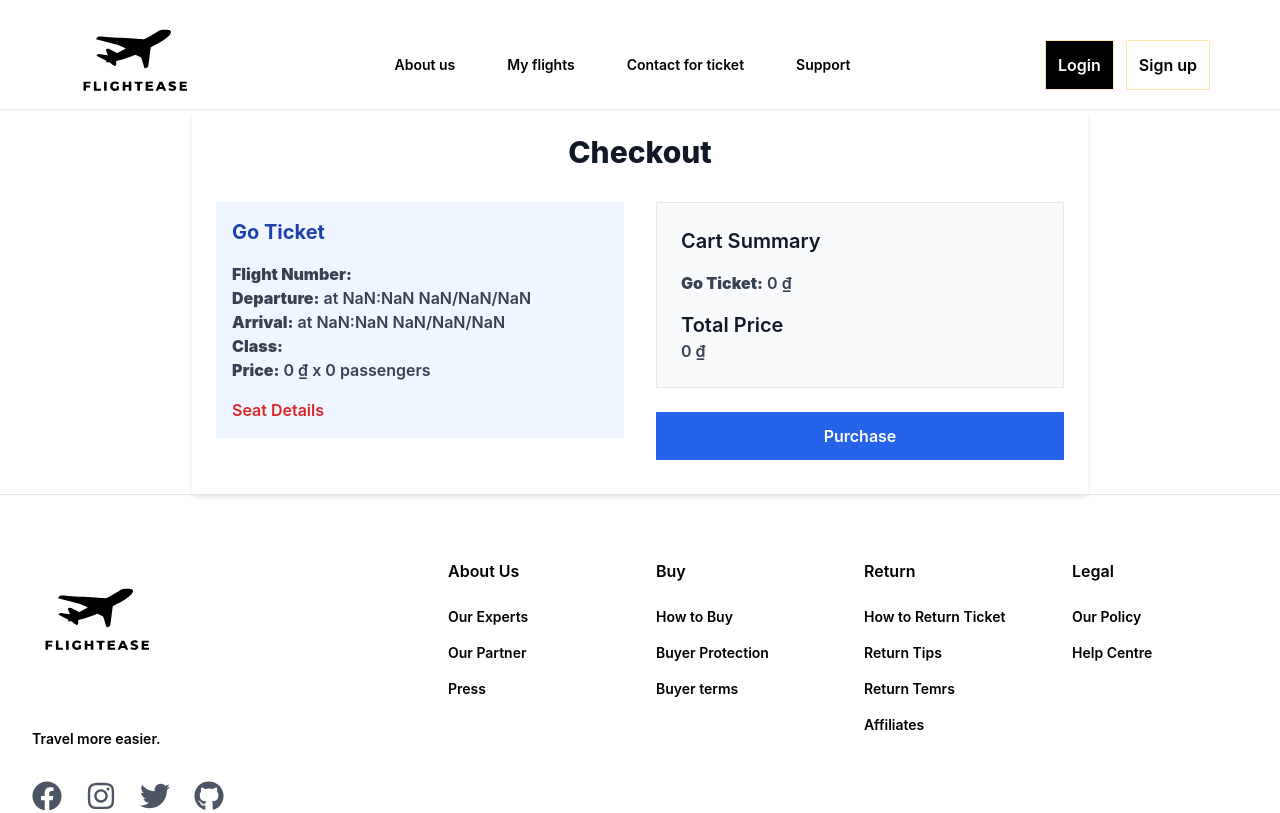
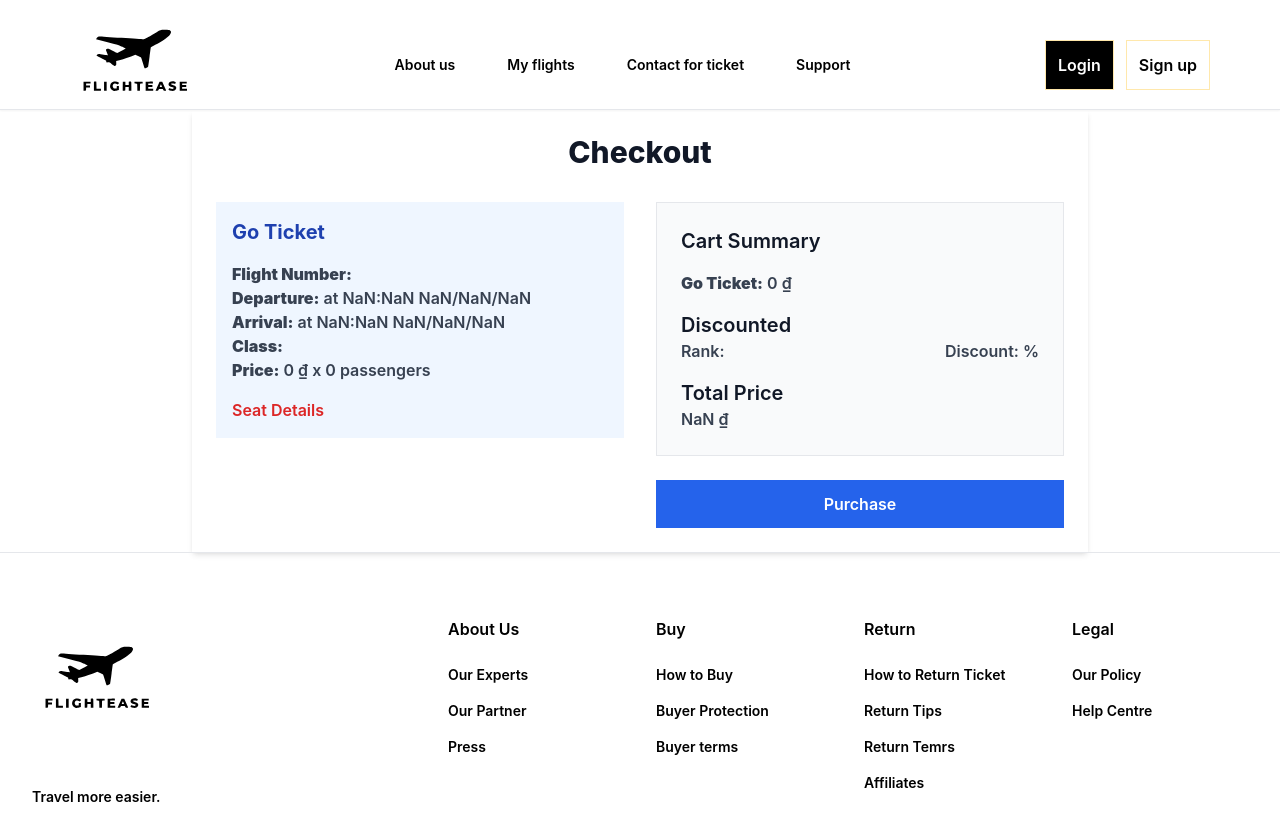
Before and after one commit to louisedoan/PRN231Fall2024-CodeThauDem-FE, a React (Vite) app: page /checkout in a window 1280 px wide. Shown: the top 813 px of the page. Built offline with nearby package versions, Linux system fonts and the light colour scheme.

Commit message:
fix checkout

```diff
--- a/src/App.jsx
+++ b/src/App.jsx
@@ -31,9 +31,8 @@ import PasswordReset from "./pages/ForgotPassword/ResetPassword";
 import FlightReportPage from "./pages/FlightReport/FlightReportPage";
 import VerifyUserPage from "./pages/Verification/VerifyUser";
 import 'firebase/auth';
-import {firebaseConfig, app} from './firebase';
 
-app
+
 function App() {
   const navigate = useNavigate();
   const location = useLocation();
--- a/src/components/ui/popup-modal/LoginModal.jsx
+++ b/src/components/ui/popup-modal/LoginModal.jsx
@@ -14,8 +14,8 @@ import InputField from "../popup-modal/InputField";
 import { loginUser } from "../../../lib/api/Authen";
 import { setCurrentUser } from "../../../lib/redux/reducers/userSlice";
 import { useNavigate } from "react-router-dom";
-import { auth, provider } from "../../../firebase";
-import { signInWithPopup } from "firebase/auth";
+import { auth } from "../../../firebase";
+import { GoogleAuthProvider,signInWithPopup } from "firebase/auth";
 import { jwtDecode } from "jwt-decode";
 import googleLogo from "../../../assets/google.png"; // Import Google logo image
 
@@ -70,6 +70,7 @@ const LoginModal = () => {
 
   const handleGoogleLogin = async () => {
     try {
+      const provider = new GoogleAuthProvider();
       const result = await signInWithPopup(auth, provider);
       const user = result.user;
       const token = await user.getIdToken();
--- a/src/firebase.jsx
+++ b/src/firebase.jsx
@@ -1,5 +1,5 @@
 import { initializeApp } from "firebase/app";
-import { getAuth, GoogleAuthProvider } from "firebase/auth";
+import { getAuth } from "firebase/auth";
 
 const firebaseConfig = {
     apiKey: "AIzaSyDkw61AhOvL1dTXod07WHiiXWz8rNrjaKY",
@@ -14,6 +14,6 @@ const firebaseConfig = {
 
 const app = initializeApp(firebaseConfig);
 const auth = getAuth(app);
-const provider = new GoogleAuthProvider();
 
-export { auth, provider, app, firebaseConfig };
+
+export { auth, app, firebaseConfig };
--- a/src/pages/Checkout.jsx
+++ b/src/pages/Checkout.jsx
@@ -1,9 +1,12 @@
 import React from "react";
 import { useSelector, useDispatch } from "react-redux";
+import { useLocation } from "react-router-dom";
 import { createPaymentUrl } from "../lib/api/Payment";
 
 const Checkout = () => {
   const dispatch = useDispatch();
+  const location = useLocation();
+  const { rank, discount } = location.state || {};
   const passengerInformation = useSelector((state) => state.bookings.passengerInformation);
   const flightBooking = useSelector((state) => state.bookings.flightBooking);
   const returnFlightBooking = useSelector((state) => state.bookings.returnFlightBooking);
@@ -11,7 +14,6 @@ const Checkout = () => {
   const returnFlightSeatBooking = useSelector((state) => state.bookings.returnFlightSeatBooking);
   const orderId = useSelector((state) => state.bookings.orderId);
   const isRoundTrip = !!returnFlightBooking.flightId;
-
 
   const formatDateTime = (dateTimeString) => {
     const date = new Date(dateTimeString);
@@ -22,7 +24,7 @@ const Checkout = () => {
     const year = date.getFullYear();
     return `${hours}:${minutes} ${day}/${month}/${year}`;
   };
-console.log(isRoundTrip);
+
   const formatPrice = (price) => {
     return new Intl.NumberFormat('vi-VN', { style: 'currency', currency: 'VND' }).format(price);
   };
@@ -31,6 +33,10 @@ console.log(isRoundTrip);
     const goTicketPrice = flightSeatBooking.reduce((total, seat) => total + seat.price, 0);
     const returnTicketPrice = isRoundTrip ? returnFlightSeatBooking.reduce((total, seat) => total + seat.price, 0) : 0;
     return goTicketPrice + returnTicketPrice;
+  };
+
+  const calculateDiscountedPrice = (totalPrice, discount) => {
+    return totalPrice - (totalPrice * discount / 100);
   };
 
   const handlePurchase = async () => {
@@ -47,6 +53,22 @@ console.log(isRoundTrip);
       alert("Failed to create payment URL. Please try again.");
     }
   };
+
+  const getRankColor = (rank) => {
+    switch (rank) {
+      case 'Bronze':
+        return 'text-brown-500';
+      case 'Silver':
+        return 'text-gray-500';
+      case 'Gold':
+        return 'text-yellow-500';
+      default:
+        return 'text-gray-700';
+    }
+  };
+
+  const totalPrice = calculateTotalPrice();
+  const discountedPrice = calculateDiscountedPrice(totalPrice, discount);
 
   return (
     <div className="checkout-container max-w-4xl mx-auto p-6 bg-white rounded-lg shadow-md">
@@ -110,8 +132,14 @@ console.log(isRoundTrip);
                 <p><strong>Return Ticket:</strong> {formatPrice(returnFlightSeatBooking.reduce((total, seat) => total + seat.price, 0))}</p>
               )}
             </div>
+            <h2 className="text-xl font-semibold text-gray-900 mt-4">Discounted</h2>
+            <div className="flex justify-between text-gray-700 space-x-2">
+              <p className={getRankColor(rank)}>Rank: {rank}</p>
+              <p>Discount: {discount}%</p>
+            </div>
             <h2 className="text-xl font-semibold text-gray-900 mt-4">Total Price</h2>
-            <p className="text-gray-700">{formatPrice(calculateTotalPrice())}</p>
+            <p className="text-gray-700">{formatPrice(discountedPrice)}</p>
+
           </div>
 
           <button
--- a/src/pages/UserInformation.jsx
+++ b/src/pages/UserInformation.jsx
@@ -168,8 +168,13 @@ const UserInformation = () => {
       setMessage(message);
       setMessageType(isSuccess ? "success" : "error");
       if (isSuccess) {
+        const rankMatch = message.match(/rank is (\w+)/);
+        const discountMatch = message.match(/discount is (\d+)%/);
+        const rank = rankMatch ? rankMatch[1] : "Unknown";
+        const discount = discountMatch ? parseInt(discountMatch[1], 10) : 0;
+
         dispatch(setOrderId(orderResponse.data.orderId));
-        navigate("/checkout", { state: { order: orderResponse.result } });
+        navigate("/checkout", { state: { order: orderResponse.result, rank, discount } });
       }
     } catch (error) {
       console.error("Error creating order:", error);
```
